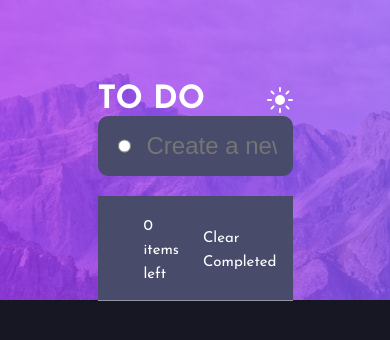
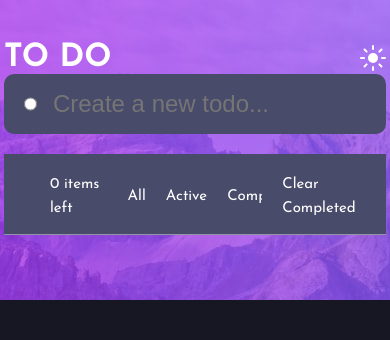
Before and after one commit to mwaiseghe/dom-todo-app, a plain HTML site: page index.html in a window 390 px wide. Both pictures are taken after a click on the element "Clear Completed". Drawn offline with Linux system fonts and the light colour scheme.

Commit message:
fixed event completed update issue

```diff
--- a/main.js
+++ b/main.js
@@ -10,6 +10,16 @@ let ifChecked = document.querySelector('#ifChecked');
 let todoList = localStorage.getItem('todoList') ? JSON.parse(localStorage.getItem('todoList')) : [];
 
 let id = localStorage.getItem('id') ? JSON.parse(localStorage.getItem('id')) : 0;
+
+let completedItems = todoList.filter((item,index)=>{
+    let compItems = item.completed == true;
+    console.log(compItems);
+    return compItems
+})
+
+let remainingItems = (todoList.length) - (completedItems.length)
+console.log(remainingItems);
+
 
 todoForm.addEventListener('submit', (e) => {
   e.preventDefault();
@@ -68,7 +78,7 @@ function displayTodo() {
   });
   itemsLeft.innerHTML = `
   <p><span class="smaller">
-    ${todoList.length} items left
+    ${remainingItems} items left
   </span></p>
   `;
 }
@@ -80,6 +90,7 @@ items.addEventListener('click', (e) => {
     console.log(e.target.nextElementSibling);
     if (e.target.nextElementSibling.classList.contains('completed')) {
       e.target.nextElementSibling.classList.remove('completed');
+
     } else {
       e.target.nextElementSibling.classList.add('completed');
     }
--- a/style.css
+++ b/style.css
@@ -126,6 +126,18 @@ body {
 }
 
 
-@media screen {
+@media screen and (max-width:900px){
+    .main-card {
+        width: 70vw;
+        height: 90vh;
+
+    }
+}
+
+@media screen and (max-width:450px){
+    .main-card {
+        width: 98vw;
+        height: 90vh;
+    }
 
 }
```
